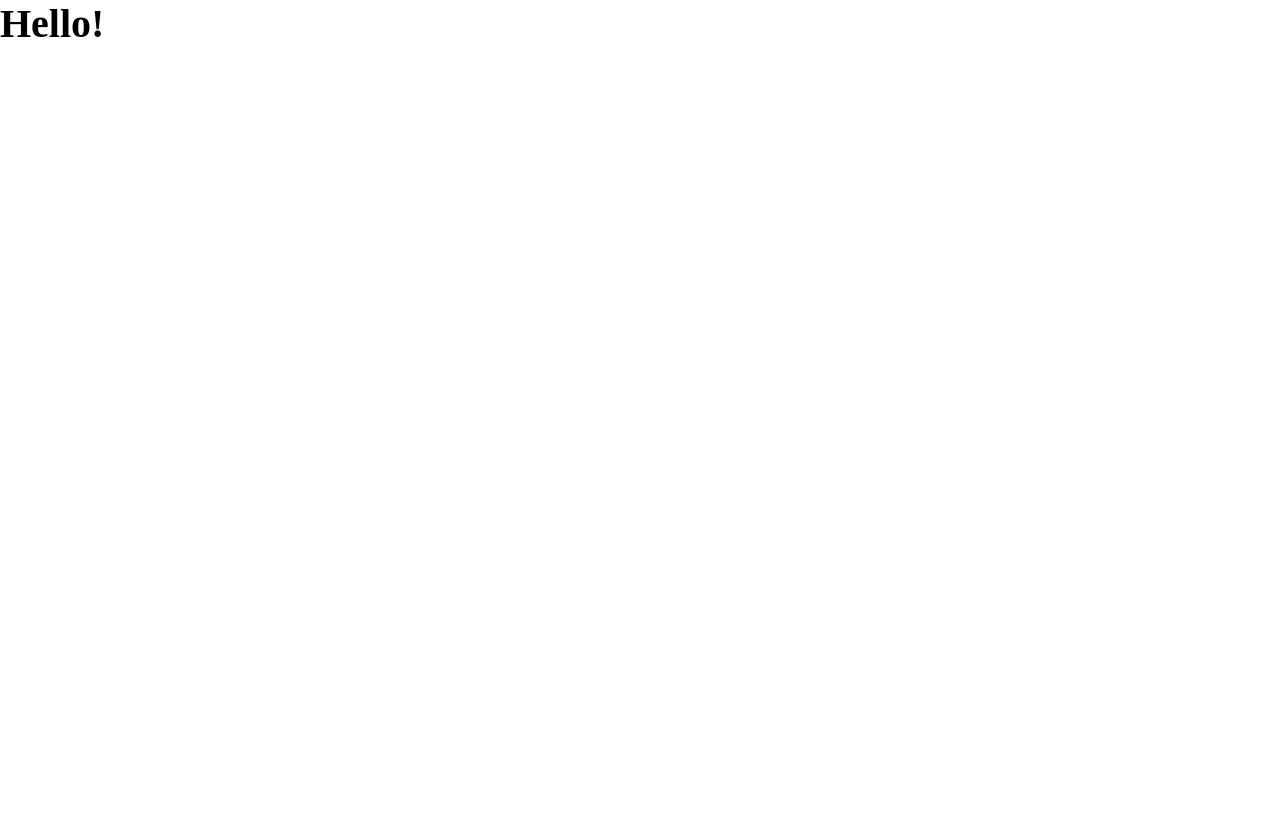
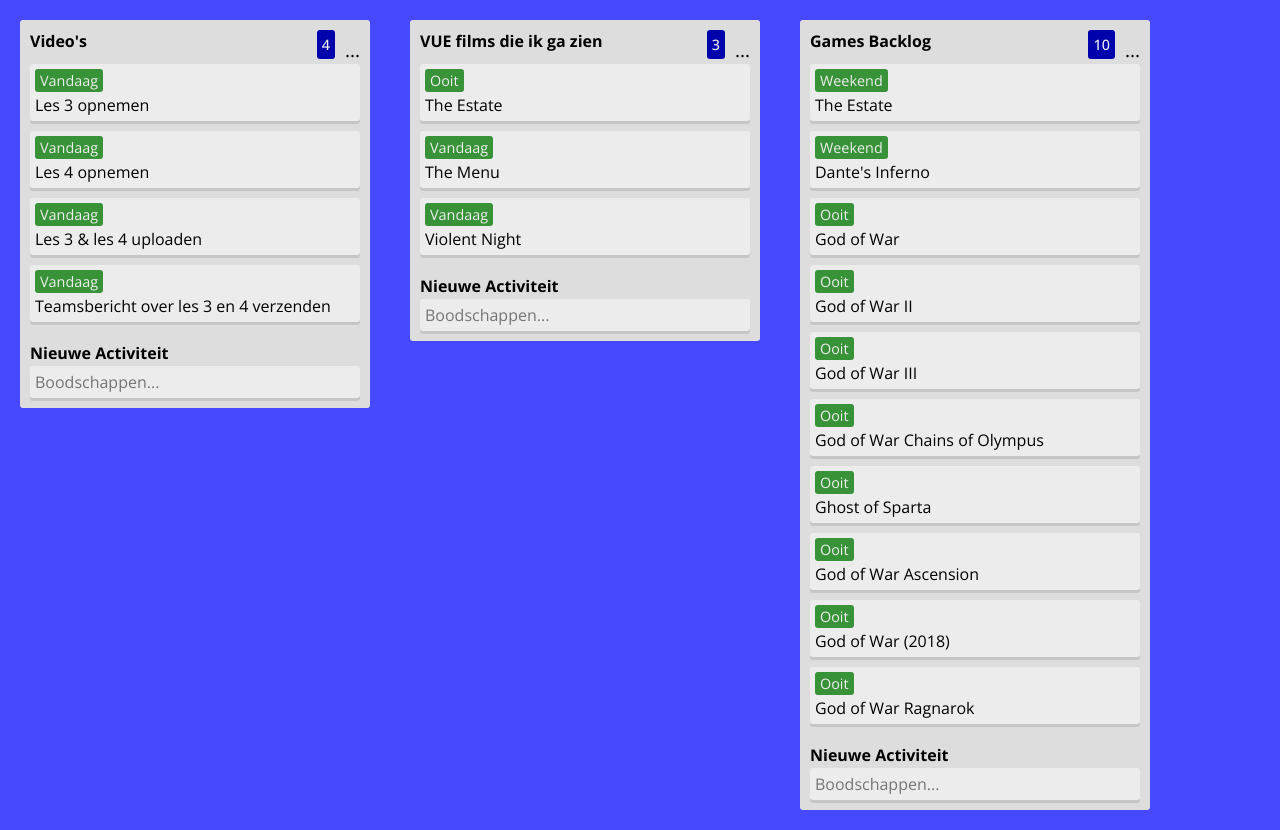
Before and after one commit to Jeroen-TheCodingFactory/trellie-react, a React (Create React App) app: page / in a window 1280 px wide. Before the commit the page ends 800 px from the top, so only its background shows below. Built offline with nearby package versions, Linux system fonts and the light colour scheme.

Commit message:
made first version (#1)

```diff
--- a/public/index.html
+++ b/public/index.html
@@ -4,6 +4,9 @@
   <meta charset="UTF-8">
   <meta http-equiv="X-UA-Compatible" content="IE=edge">
   <meta name="viewport" content="width=device-width, initial-scale=1.0">
+  <link rel="preconnect" href="https://fonts.googleapis.com">
+<link rel="preconnect" href="https://fonts.gstatic.com" crossorigin>
+<link href="https://fonts.googleapis.com/css2?family=Open+Sans:wght@400;500;700&display=swap" rel="stylesheet">
   <title>Document</title>
 </head>
 <body>
--- a/src/App/App.css
+++ b/src/App/App.css
@@ -9,9 +9,14 @@
 }
 
 body{
-    font-size: 2rem;
+    font-size: 1.6rem;
+    background: #4649FF;
+    font-family: 'Open Sans', sans-serif;
+    padding:2rem;
 }
 
 #root{
+    display:flex;
+    gap:4rem;
 
 }
--- a/src/App/App.js
+++ b/src/App/App.js
@@ -1,6 +1,41 @@
+import React from "react";
+import Trellie from "../Components/Trellie/Trellie";
+import trelliesObject from "../Data/trellies";
 import "./App.css";
-const App = () => {
-    return <h1>Hello!</h1>
+
+class App extends React.Component {
+
+    constructor(){
+        super();
+        this.state = {trellies: []}
+    }
+
+    componentDidMount(){
+        this.setState({trellies: trelliesObject});
+    }
+
+    onActivityAdded = (inputValue, id) => {
+        console.log(id);
+        let oldState = this.state.trellies;
+        let newState = {
+            label: "Vandaag",
+            description: inputValue,
+            id: oldState[id - 1].activities.length + 1
+        }
+        oldState[id - 1].activities.push(newState);
+        this.setState({trellies: oldState});
+    }
+
+    render(){
+        let render = this.state.trellies.map(object => {
+            return <Trellie id={object.id} onActivityAdded={this.onActivityAdded} key={object.id} trellie={object}/>
+        });
+        return (
+            <>
+                {render}
+            </>
+        );
+    }
 }
 
 export default App;
--- /dev/null
+++ b/src/Components/Activity/Activity.css
@@ -0,0 +1,19 @@
+.activity{
+    background: #ECECEC;
+    padding: 0.5rem;
+    display:flex;
+    flex-direction: column;
+    gap: 0.2rem;
+    box-shadow: 0 0.3rem 0 0 #c6c6c6;
+    border-radius:0.3rem;
+}
+
+.activity__label{
+    font-size:90%;
+    background: #389237;
+    width:max-content;
+    padding:0.2rem 0.5rem;
+    border-radius:0.3rem;
+    color: #eee;
+    font-weight:400;
+}
--- /dev/null
+++ b/src/Components/Activity/Activity.js
@@ -0,0 +1,11 @@
+import "./Activity.css";
+const Activity = ({ activity }) => {
+
+    return (
+        <li className="activity">
+            <h3 className="activity__label">{activity.label || "----"}</h3>
+            <p className="activity__description">{activity.description || "Placeholder Description"}</p>
+        </li>)
+}
+
+export default Activity;
--- /dev/null
+++ b/src/Components/Input/Input.css
@@ -0,0 +1,24 @@
+.input{
+    display:flex;
+    flex-direction: column;
+    gap:0.2rem;
+}
+
+.input__label{
+    font-size:100%;
+    font-weight: 700;
+}
+.input__input{
+    width:100%;
+    font-family: 'Open Sans', sans-serif;
+    font-size: 100%;
+    background: #ECECEC;
+    border: none;
+    box-shadow: 0 0.3rem 0 0 #c6c6c6;
+    border-radius:0.3rem;
+    padding: 0.5rem;
+}
+
+.input__input:focus{
+    outline: 0.2rem solid #4649FF;
+}
--- /dev/null
+++ b/src/Components/Input/Input.js
@@ -0,0 +1,31 @@
+import React from "react";
+import "./Input.css";
+class Input extends React.Component {
+    constructor(props) {
+        super(props);
+        this.state = { inputValue: "" }
+    }
+
+    onInputSubmit = (event) => {
+        event.preventDefault();
+        if (this.state.inputValue !== "") {
+            this.props.onActivityAdded(this.state.inputValue);
+            this.setState({ inputValue: "" })
+        }
+    }
+
+    onInputChange = (event) => {
+        this.setState({ inputValue: event.target.value });
+    }
+
+    render() {
+        return (
+            <form onSubmit={this.onInputSubmit} className="input">
+                <label htmlFor="input" className="input__label">Nieuwe Activiteit</label>
+                <input onChange={this.onInputChange} id="input" className="input__input" type="text" placeholder="Boodschappen..." value={this.state.inputValue}></input>
+            </form>
+        );
+    }
+}
+
+export default Input;
--- /dev/null
+++ b/src/Components/Trellie/Trellie.css
@@ -0,0 +1,56 @@
+.trellie{
+    background: #DDDDDD;
+    width:35rem;
+    padding:1rem;
+    border-radius:0.3rem;
+    height: max-content;
+    flex-shrink: 0;
+    max-height: 80rem;
+    overflow-y: scroll;
+}
+
+.trellie__header{
+    display:flex;
+    justify-content: space-between;
+    margin-bottom: 0.5rem;
+}
+
+.trellie__heading{
+    font-size:100%;
+    font-weight: 700;
+}
+
+.trellie__headerWrapper{
+    display:flex;
+    gap:1rem;
+    align-items: flex-end;
+}
+
+.trellie__edit{
+    background:none;
+    border:none;
+    font-size:120%;
+    line-height: 1;
+    font-family: 'Open Sans', sans-serif;
+    font-weight:400;
+}
+
+.trellie__edit:hover{
+    cursor:pointer;
+}
+.trellie__number{
+    background: #0003ac;
+    font-size:90%;
+    padding:0.5rem;
+    border-radius:0.3rem;
+    color: #eee;
+    font-weight:500;
+}
+
+.trellie__activities{
+    list-style: none;
+    display:flex;
+    flex-direction: column;
+    gap: 1rem;
+    margin-bottom: 2rem;
+}
--- /dev/null
+++ b/src/Components/Trellie/Trellie.js
@@ -0,0 +1,31 @@
+import Activity from "../Activity/Activity";
+import Input from "../Input/Input";
+import "./Trellie.css";
+
+const Trellie = ({ id, onActivityAdded, trellie }) => {
+    let listItemsToBeRendered = trellie.activities.map(object => {
+        return (<Activity key={object.id} activity={object} />);
+    });
+
+    const onActivityAddedTrellie = (inputValue) => {
+        onActivityAdded(inputValue, id);
+    }
+
+    return (
+        <section className="trellie">
+            <header className="trellie__header">
+                <h2 className="trellie__heading">{trellie.title || "Placeholder"}</h2>
+                <div className="trellie__headerWrapper">
+                    <div className="trellie__number">{trellie.activities.length}</div>
+                    <button className="trellie__edit">...</button>
+                </div>
+            </header>
+            <ul className="trellie__activities">
+                {listItemsToBeRendered}
+            </ul>
+            <Input onActivityAdded={onActivityAddedTrellie}/>
+        </section>
+    );
+}
+
+export default Trellie;
--- a/src/Data/trellies.js
+++ b/src/Data/trellies.js
@@ -0,0 +1,111 @@
+const data = [
+    {
+        id: 1,
+        title: "Video's",
+        activities: [
+            {
+                id: 1,
+                label: "Vandaag",
+                description: "Les 3 opnemen"
+            },
+            {
+                id: 2,
+                label: "Vandaag",
+                description: "Les 4 opnemen"
+            },
+            {
+                id: 3,
+                label: "Vandaag",
+                description: "Les 3 & les 4 uploaden"
+            },
+            {
+                id: 4,
+                label: "Vandaag",
+                description: "Teamsbericht over les 3 en 4 verzenden"
+            },
+        ]
+    },
+    {
+        id: 1,
+        title: "VUE films die ik ga zien",
+        activities: [
+            {
+                id: 1,
+                label: "Ooit",
+                description: "The Estate"
+            },
+            {
+                id: 2,
+                label: "Vandaag",
+                description: "The Menu"
+            },
+            {
+                id: 3,
+                label: "Vandaag",
+                description: "Violent Night"
+            },
+        ]
+    },
+    {
+        id: 1,
+        title: "Games Backlog",
+        activities: [
+            {
+                id: 1,
+                label: "Weekend",
+                description: "The Estate"
+            },
+            {
+                id: 2,
+                label: "Weekend",
+                description: "Dante's Inferno"
+            },
+            {
+                id: 3,
+                label: "Ooit",
+                description: "God of War"
+            },
+            {
+                id: 4,
+                label: "Ooit",
+                description: "God of War II"
+            },
+            {
+                id: 5,
+                label: "Ooit",
+                description: "God of War III"
+            },
+            {
+                id: 6,
+                label: "Ooit",
+                description: "God of War Chains of Olympus"
+            },
+            {
+                id: 7,
+                label: "Ooit",
+                description: "Ghost of Sparta"
+            },
+            {
+                id: 8,
+                label: "Ooit",
+                description: "God of War Ascension"
+            },
+            {
+                id: 9,
+                label: "Ooit",
+                description: "God of War (2018)"
+            },
+            {
+                id: 10,
+                label: "Ooit",
+                description: "God of War Ragnarok"
+            },
+        ]
+    },
+
+
+
+
+];
+
+export default data;
```
